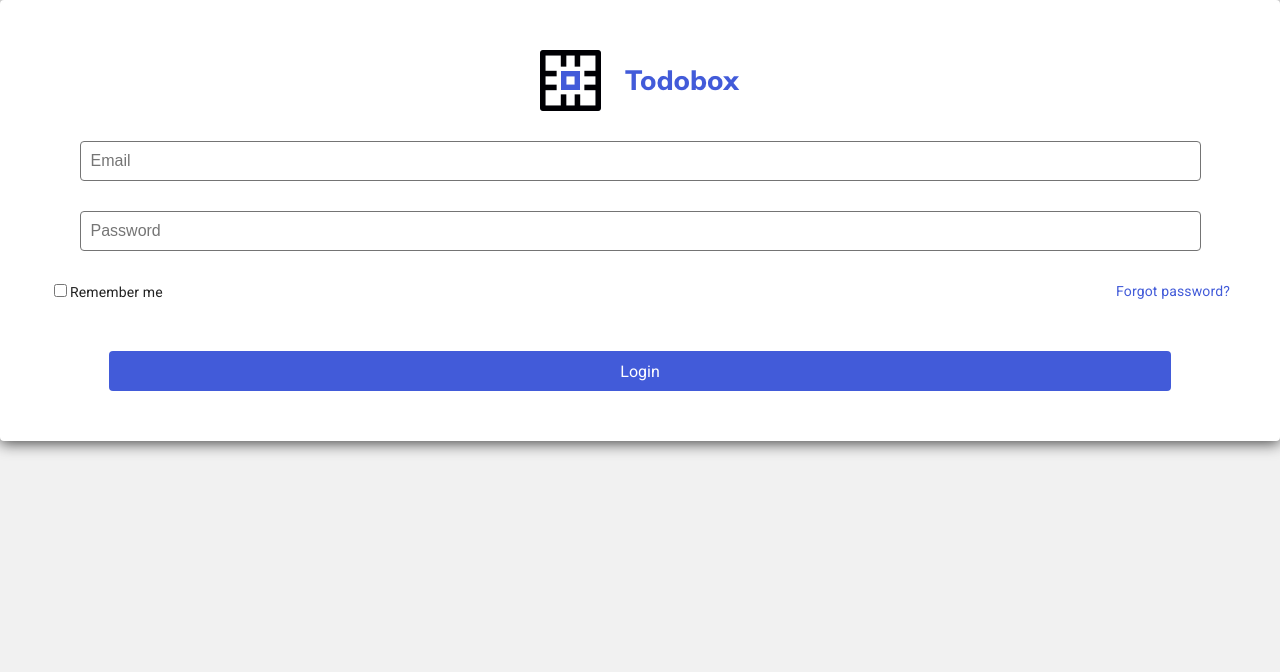
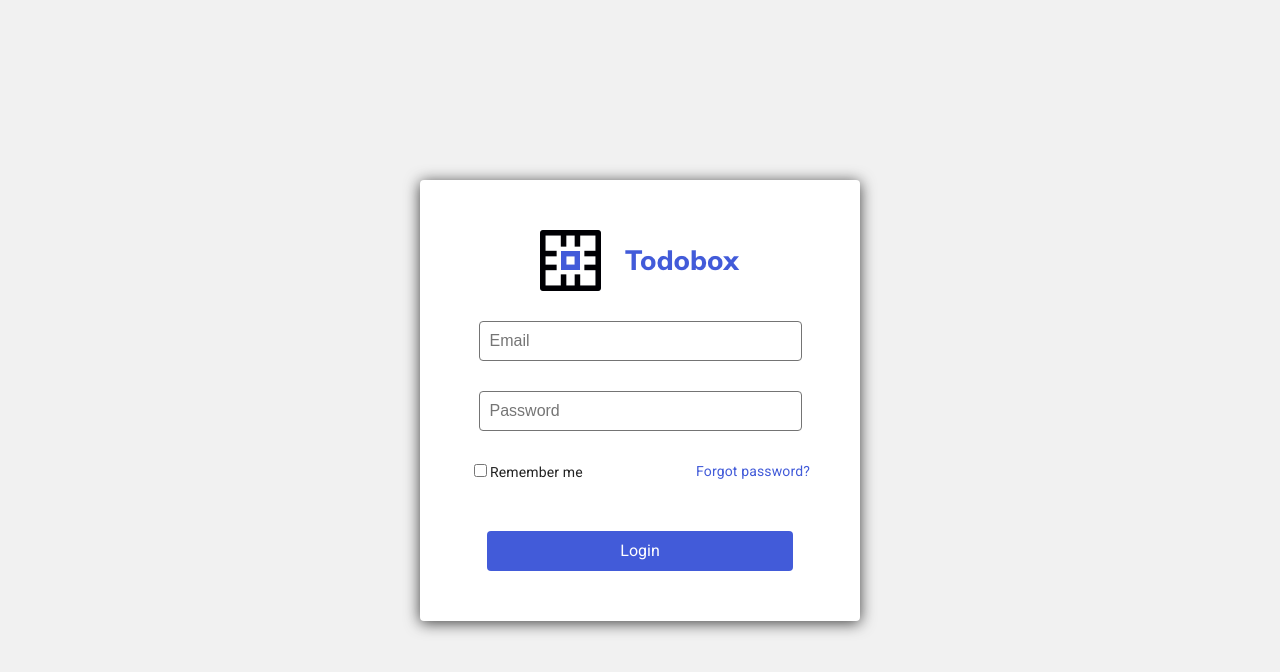
Before and after one commit to salkao/ToDoBox-Vue, a Vue app: page / in a window 1280 px wide. Shown: the top 672 px of the page. Built offline with nearby package versions, Linux system fonts and the light colour scheme.

Commit message:
Add style to center login form

```diff
--- a/src/components/Login.vue
+++ b/src/components/Login.vue
@@ -47,10 +47,16 @@ export default {
     margin: 0px;
     padding: 0px;
   }
+  .main {
+    height: 100%;
+    display: flex;
+    align-items: center;
+    justify-content: center;
+  }
   .loginForm {
     // font-family: 'Roboto', sans-serif;
     // font-family: 'Gill Sans', 'Gill Sans MT', Calibri, 'Trebuchet MS', sans-serif;
-    // max-width: 440px;
+    max-width: 440px;
     padding: 50px;
     background-color: #ffffff;
     box-shadow: 0px 2px 15px 0px rgba(0,0,0,0.75);
```
